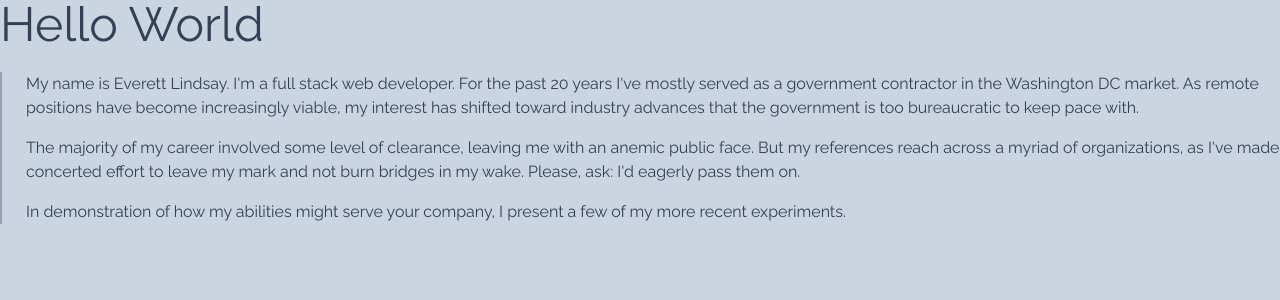
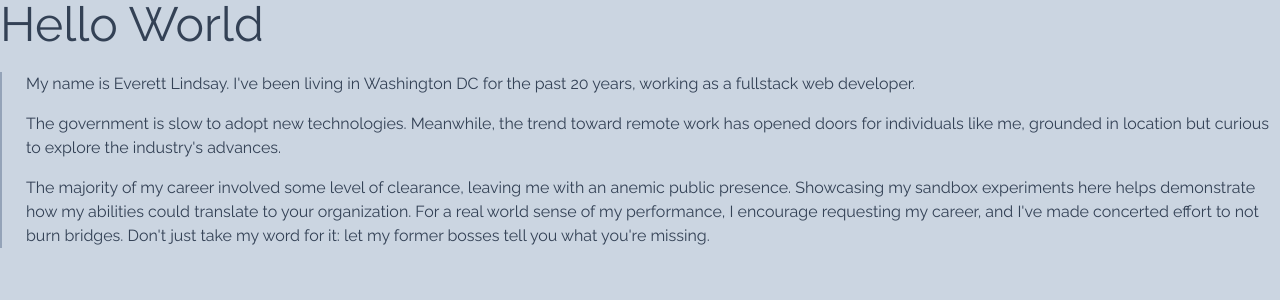
Before and after one commit to Ever-It-Lazy/portfolio, a Next.js app: page /welcome in a window 1280 px wide. Shown: the top 300 px of the page. Built offline with nearby package versions, Linux system fonts and the light colour scheme.

Commit message:
"capsule" classing; verbiage cleanup

```diff
--- a/pages/mern.js
+++ b/pages/mern.js
@@ -10,18 +10,14 @@ export default function Mern() {
 					(Use my email address to log in. The password is "password.")
 				</p>
 				<p>
-					I chose MERN because it's a full JavaScript stack. I suspect
-					using the same language on both the frontend and the backend will
-					be easier in the long term than a continued investment in
-					mastering separate client and server side technologies.
+					I chose MERN because it's a full JavaScript stack. In the long run,
+					I anticipate that using a single language on both the front- and
+					back-ends will result in greater code mastery than the conventional
+					rotation of popular client and server side technologies.
 				</p>
-				<p>
-					Of all the fullstack options, MERN appealed to me, because React
-					is the most popular JavaScript library, bar none.
-				</p>
-				<ul className="inline-block">
-					<li className="inline-block">Express</li>
-					<li className="inline-block">React-Bootstrap</li>
+				<ul className="capsules">
+					<li>Express</li>
+					<li>React-Bootstrap</li>
 					<li>MongoDB</li>
 					<li>Redux Toolkit</li>
 					<li>Postman</li>
--- a/pages/nextjs.js
+++ b/pages/nextjs.js
@@ -6,7 +6,17 @@ export default function Next() {
 		<div>
 			<h1>Next.js</h1>
 			<div className="side-border">
-				<ul>
+				<p>
+					By the time I sought this tutorial, I had the sense that
+					most React projects were the result of cobbling together a favored
+					bunch of Node packages into makeshift frameworks.
+				</p>
+				<p>
+					Well aware that my focus is fullstack web development,
+					I concentrated on finding the preexisting React framework
+					that already does this the best. Why reinvent the wheel?
+				</p>
+				<ul className="capsules">
 					<li>Firebase</li>
 					<li>Cloud Firestore</li>
 					<li>Next.js</li>
--- a/pages/tailwind.js
+++ b/pages/tailwind.js
@@ -7,19 +7,12 @@ export default function Tailwind() {
 			<h1 className="hdr1">Tailwind CSS</h1>
 			<div className="side-border">
 				<p>
-					This portfolio is overwhelmingly <a href="https://dunks1980.com/" className="link-underline" target="_blank">Ian Dunkerley's</a> work:
-					give credit where credit is due. I took this opportunity to demonstrate some
-					proficiency with Tailwind (clearly absent from Ian's markup) rather than
-					sell myself as a designer.
+					This portfolio is overwhelmingly <a href="https://dunks1980.com/" className="link-underline" target="_blank">Ian Dunkerley</a>'s
+					design: give credit where credit is due. Refactoring his frontend into maintainable
+					Tailwind CSS struck me as a far more valuable demonstration than selling my
+					merits as a frontend designer.
 				</p>
-				<p>
-					Next.js was used as framework, because based on my experience
-					it's the easiest way to throw together a React web application.
-				</p>
-				<p>
-					This is all static content, so I can host it from anywhere. I went with Firebase.
-				</p>
-				<ul>
+				<ul className="capsules">
 					<li>Tailwind CSS</li>
 					<li>Next.js</li>
 					<li>Firebase</li>
--- a/pages/typescript.js
+++ b/pages/typescript.js
@@ -6,7 +6,22 @@ export default function TypeScript() {
 		<div>
 			<h1>TypeScript</h1>
 			<div className="side-border">
-				<ul>
+				<p>
+					TypeScript is also an extremely popular package.
+					Purportedly, it "saves time" by eliminating errors that originate
+					from JavaScript's lack of native type enforcement?
+				</p>
+				<p>
+					Having spent my entire career using duck-typed, interpreted languages...on
+					a project like this, I lost quite a chunk of time in compilation errors, struggling
+					to manually type everything.
+				</p>
+				<p>
+					(I suppose it all comes down to whether the time spent
+					writing TypeScript &lt; the time spent fixing the particular class of bugs
+					that it eliminates?)
+				</p>
+				<ul className="capsules">
 					<li>TypeScript</li>
 					<li>html-react-parser</li>
 					<li>react-beautiful-dnd</li>
--- a/pages/welcome.js
+++ b/pages/welcome.js
@@ -4,23 +4,24 @@ export default function Welcome() {
 			<h1>Hello World</h1>
 			<div className="side-border">
 				<p>
-					My name is Everett Lindsay. I'm a full stack web developer.
-					For the past 20 years I've mostly served as a government
-					contractor in the Washington DC market. As remote positions
-					have become increasingly viable, my interest has shifted
-					toward industry advances that the government is too
-					bureaucratic to keep pace with.
+					My name is Everett Lindsay. I've been living in Washington DC
+					for the past 20 years, working as a fullstack web developer.
+				</p>
+				<p>
+					The government is slow to adopt new technologies.
+					Meanwhile, the trend toward	remote work has opened doors for
+					individuals like me, grounded in location but curious
+					to explore the industry's advances.
 				</p>
 				<p>
 					The majority of my career involved some level of clearance,
-					leaving me with an anemic public face. But my
-					references reach across a myriad of organizations, as I've
-					made concerted effort to leave my mark and not burn bridges
-					in my wake. Please, ask: I'd eagerly pass them on.
-				</p>
-				<p>
-					In demonstration of how my abilities might serve your company,
-					I present a few of my more recent experiments.
+					leaving me with an anemic public presence. Showcasing my
+					sandbox experiments here helps demonstrate how my abilities
+					could translate to your organization. For a real world
+					sense of my performance, I encourage requesting my career,
+					and I've made concerted effort to not burn bridges. Don't just
+					take my word for it: let my former bosses tell you what you're
+					missing.
 				</p>
 			</div>
 		</div>
--- a/styles/globals.css
+++ b/styles/globals.css
@@ -42,10 +42,20 @@
 		@apply m-2 scale-125
 		cursor-pointer
 		hover:scale-150
+		hover:text-slate-500
 		duration-200;
 	}
 
 	.side-border {
-		@apply border-slate-400 border-l-2 pl-6;
+		@apply
+		 border-slate-400 border-l-2 pl-6;
+	}
+
+	.capsules {
+		@apply space-x-1.5 space-y-1.5;
+	}
+
+	.capsules li {
+		@apply inline-block bg-slate-400 px-2 rounded-full;
 	}
 }
```
